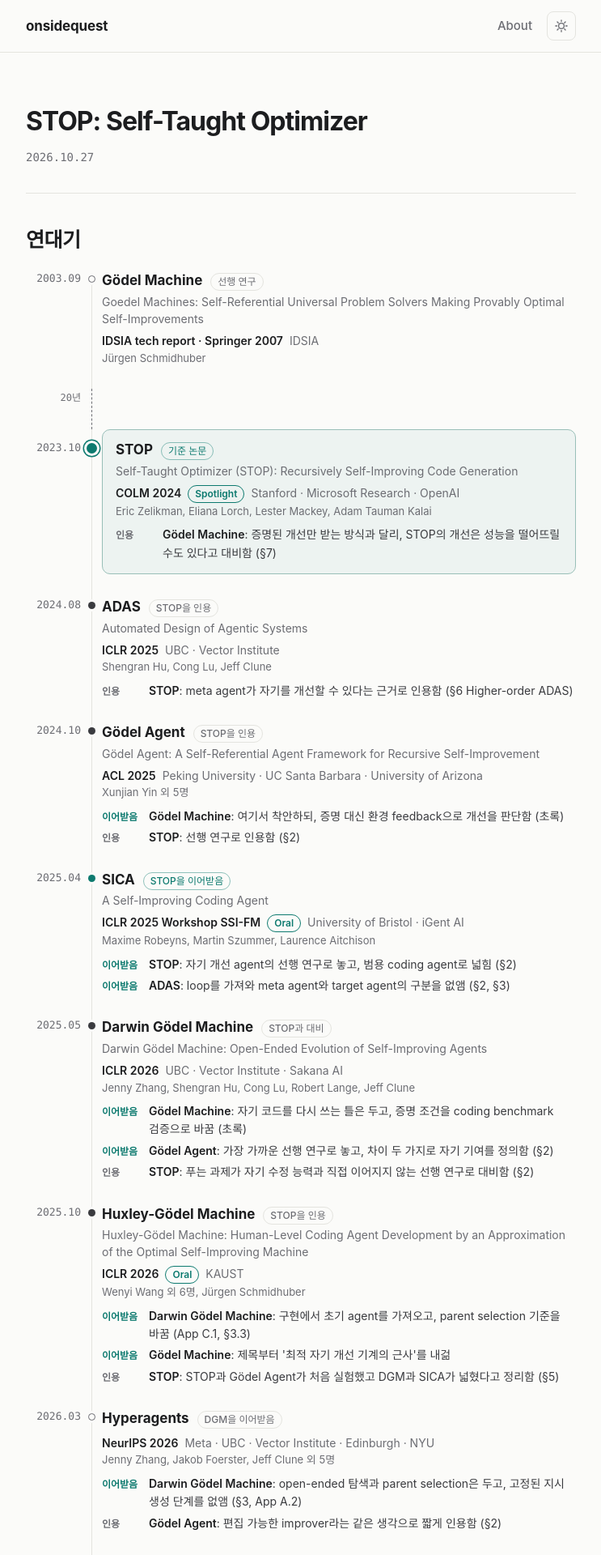
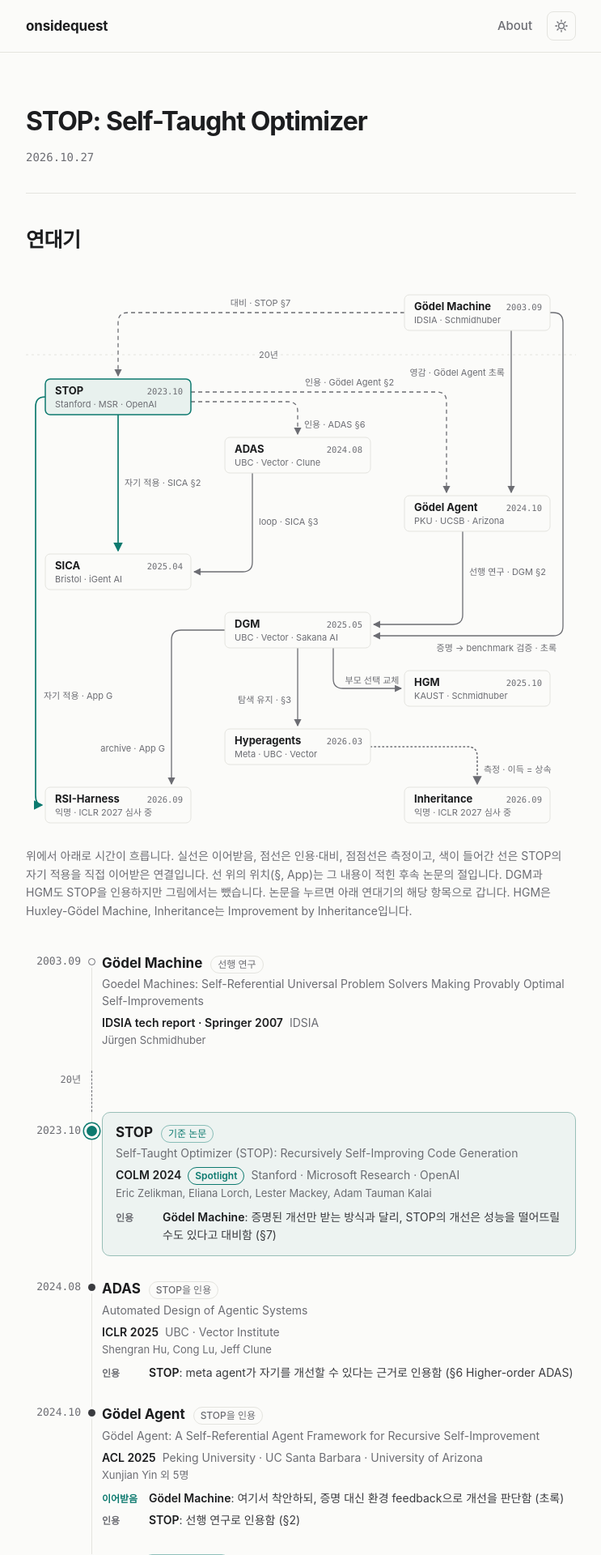
Before and after one commit to onsidequest/onsidequest.github.io, a Jekyll site: the page built from _posts/2026-10-27-stop.md, in a window 1280 px wide. Shown: the top 1920 px of the page at 81% size, without its empty margins (268-1011 px from the left). Built offline with Jekyll 4.4.1, drawn with Linux system fonts in a browser that asks for light colours; some web fonts are replaced; comment, search, counter and statistics services are not loaded.

Commit message:
Add STOP lineage graph above the timeline
Hand-drawn inline SVG so it follows the site theme; nodes link to the
matching timeline entries. Also raise figure margins above .prose figure.

Co-Authored-By: Claude Opus 5.5 <noreply@anthropic.com>

```diff
--- /dev/null
+++ b/_includes/stop-lineage.html
@@ -0,0 +1,49 @@
+<figure class="lineage">
+<div class="lineage-scroll">
+<svg viewBox="0 0 680 688" role="img" aria-label="STOP의 자기 적용은 SICA와 RSI-Harness로 이어지고, Gödel Machine에서 Gödel Agent, DGM으로 이어진 흐름은 HGM, Hyperagents, RSI-Harness로 갈라진다. Improvement by Inheritance가 Hyperagents를 측정한다.">
+<defs>
+<marker id="lg-arr" viewBox="0 0 8 8" refX="7" refY="4" markerWidth="7" markerHeight="7" orient="auto-start-reverse"><path class="lg-arrow" d="M0,0 L8,4 L0,8 z"/></marker>
+<marker id="lg-arr-hl" viewBox="0 0 8 8" refX="7" refY="4" markerWidth="7" markerHeight="7" orient="auto-start-reverse"><path class="lg-arrow hl" d="M0,0 L8,4 L0,8 z"/></marker>
+</defs>
+<line class="lg-gap" x1="0" y1="90" x2="680" y2="90"/>
+<text class="lg-lab" x="300" y="94" text-anchor="middle">20년</text>
+<path class="lg-edge c" d="M468,38 H126 Q114,38 114,50 V116" marker-end="url(#lg-arr)"/>
+<text class="lg-lab" x="290" y="30" text-anchor="middle">대비 · STOP §7</text>
+<path class="lg-edge" d="M600,60 V260" marker-end="url(#lg-arr)"/>
+<text class="lg-lab" x="592" y="116" text-anchor="end">영감 · Gödel Agent 초록</text>
+<path class="lg-edge" d="M648,38 H652 Q664,38 664,50 V425 Q664,437 652,437 H430" marker-end="url(#lg-arr)"/>
+<text class="lg-lab" x="656" y="456" text-anchor="end">증명 → benchmark 검증 · 초록</text>
+<path class="lg-edge c" d="M204,136 H508 Q520,136 520,148 V260" marker-end="url(#lg-arr)"/>
+<text class="lg-lab" x="400" y="128" text-anchor="middle">인용 · Gödel Agent §2</text>
+<path class="lg-edge c" d="M204,148 H324 Q336,148 336,160 V188" marker-end="url(#lg-arr)"/>
+<text class="lg-lab" x="344" y="180">인용 · ADAS §6</text>
+<path class="lg-edge hl" d="M114,164 V332" marker-end="url(#lg-arr-hl)"/>
+<text class="lg-lab" x="122" y="252">자기 적용 · SICA §2</text>
+<path class="lg-edge hl" d="M24,142 Q12,142 12,154 V634 Q12,646 20,646" marker-end="url(#lg-arr-hl)"/>
+<text class="lg-lab" x="22" y="515">자기 적용 · App G</text>
+<path class="lg-edge" d="M280,236 V346 Q280,358 268,358 H208" marker-end="url(#lg-arr)"/>
+<text class="lg-lab" x="288" y="300">loop · SICA §3</text>
+<path class="lg-edge" d="M540,308 V411 Q540,423 528,423 H430" marker-end="url(#lg-arr)"/>
+<text class="lg-lab" x="548" y="362">선행 연구 · DGM §2</text>
+<path class="lg-edge" d="M246,430 H192 Q180,430 180,442 V620" marker-end="url(#lg-arr)"/>
+<text class="lg-lab" x="172" y="580" text-anchor="end">archive · App G</text>
+<path class="lg-edge" d="M336,452 V548" marker-end="url(#lg-arr)"/>
+<text class="lg-lab" x="328" y="520" text-anchor="end">탐색 유지 · §3</text>
+<path class="lg-edge" d="M380,452 V490 Q380,502 392,502 H464" marker-end="url(#lg-arr)"/>
+<text class="lg-lab" x="428" y="496" text-anchor="middle">부모 선택 교체</text>
+<path class="lg-edge m" d="M426,574 H546 Q558,574 558,586 V620" marker-end="url(#lg-arr)"/>
+<text class="lg-lab" x="566" y="606">측정 · 이득 = 상속</text>
+<a href="#stop-godel-machine" class="lg-node"><rect x="468" y="16" width="180" height="44" rx="6"/><text class="lg-name" x="480" y="35">Gödel Machine</text><text class="lg-date" x="638" y="35" text-anchor="end">2003.09</text><text class="lg-sub" x="480" y="51">IDSIA · Schmidhuber</text></a>
+<a href="#stop-stop" class="lg-node focus"><rect x="24" y="120" width="180" height="44" rx="6"/><text class="lg-name" x="36" y="139">STOP</text><text class="lg-date" x="194" y="139" text-anchor="end">2023.10</text><text class="lg-sub" x="36" y="155">Stanford · MSR · OpenAI</text></a>
+<a href="#stop-adas" class="lg-node"><rect x="246" y="192" width="180" height="44" rx="6"/><text class="lg-name" x="258" y="211">ADAS</text><text class="lg-date" x="416" y="211" text-anchor="end">2024.08</text><text class="lg-sub" x="258" y="227">UBC · Vector · Clune</text></a>
+<a href="#stop-godel-agent" class="lg-node"><rect x="468" y="264" width="180" height="44" rx="6"/><text class="lg-name" x="480" y="283">Gödel Agent</text><text class="lg-date" x="638" y="283" text-anchor="end">2024.10</text><text class="lg-sub" x="480" y="299">PKU · UCSB · Arizona</text></a>
+<a href="#stop-sica" class="lg-node"><rect x="24" y="336" width="180" height="44" rx="6"/><text class="lg-name" x="36" y="355">SICA</text><text class="lg-date" x="194" y="355" text-anchor="end">2025.04</text><text class="lg-sub" x="36" y="371">Bristol · iGent AI</text></a>
+<a href="#stop-dgm" class="lg-node"><rect x="246" y="408" width="180" height="44" rx="6"/><text class="lg-name" x="258" y="427">DGM</text><text class="lg-date" x="416" y="427" text-anchor="end">2025.05</text><text class="lg-sub" x="258" y="443">UBC · Vector · Sakana AI</text></a>
+<a href="#stop-hgm" class="lg-node"><rect x="468" y="480" width="180" height="44" rx="6"/><text class="lg-name" x="480" y="499">HGM</text><text class="lg-date" x="638" y="499" text-anchor="end">2025.10</text><text class="lg-sub" x="480" y="515">KAUST · Schmidhuber</text></a>
+<a href="#stop-hyperagents" class="lg-node"><rect x="246" y="552" width="180" height="44" rx="6"/><text class="lg-name" x="258" y="571">Hyperagents</text><text class="lg-date" x="416" y="571" text-anchor="end">2026.03</text><text class="lg-sub" x="258" y="587">Meta · UBC · Vector</text></a>
+<a href="#stop-rsi-harness" class="lg-node"><rect x="24" y="624" width="180" height="44" rx="6"/><text class="lg-name" x="36" y="643">RSI-Harness</text><text class="lg-date" x="194" y="643" text-anchor="end">2026.09</text><text class="lg-sub" x="36" y="659">익명 · ICLR 2027 심사 중</text></a>
+<a href="#stop-inheritance" class="lg-node"><rect x="468" y="624" width="180" height="44" rx="6"/><text class="lg-name" x="480" y="643">Inheritance</text><text class="lg-date" x="638" y="643" text-anchor="end">2026.09</text><text class="lg-sub" x="480" y="659">익명 · ICLR 2027 심사 중</text></a>
+</svg>
+</div>
+<figcaption>위에서 아래로 시간이 흐릅니다. 실선은 이어받음, 점선은 인용·대비, 점점선은 측정이고, 색이 들어간 선은 STOP의 자기 적용을 직접 이어받은 연결입니다. 선 위의 위치(§, App)는 그 내용이 적힌 후속 논문의 절입니다. DGM과 HGM도 STOP을 인용하지만 그림에서는 뺐습니다. 논문을 누르면 아래 연대기의 해당 항목으로 갑니다. HGM은 Huxley-Gödel Machine, Inheritance는 Improvement by Inheritance입니다.</figcaption>
+</figure>
--- a/_posts/2026-10-27-stop.md
+++ b/_posts/2026-10-27-stop.md
@@ -4,4 +4,6 @@ title: "STOP: Self-Taught Optimizer"
 
 ## 연대기
 
+{% include stop-lineage.html %}
+
 {% include timeline.html name="stop" %}
--- a/assets/css/main.css
+++ b/assets/css/main.css
@@ -551,7 +551,7 @@ pre {
 }
 
 /* ---------- Timeline ---------- */
-.timeline {
+figure.timeline {
   --tl-date: 68px;
   --tl-gap: 26px;
   --tl-rail: calc(var(--tl-date) + var(--tl-gap) / 2);
@@ -795,6 +795,115 @@ pre {
   line-height: 1.6;
 }
 
+/* ---------- Lineage graph ---------- */
+figure.lineage {
+  margin: 2em 0 2.4em;
+}
+
+.lineage-scroll {
+  overflow-x: auto;
+}
+
+.lineage svg {
+  display: block;
+  width: 100%;
+  min-width: 600px;
+  height: auto;
+  font-family: var(--font-sans);
+}
+
+.lg-edge {
+  fill: none;
+  stroke: var(--muted);
+  stroke-width: 1.3;
+}
+
+.lg-edge.c {
+  stroke-dasharray: 5 4;
+}
+
+.lg-edge.m {
+  stroke-dasharray: 1.5 3.5;
+  stroke-linecap: round;
+  stroke-width: 1.6;
+}
+
+.lg-edge.hl {
+  stroke: var(--accent);
+  stroke-width: 1.7;
+}
+
+.lg-arrow {
+  fill: var(--muted);
+}
+
+.lg-arrow.hl {
+  fill: var(--accent);
+}
+
+.lg-gap {
+  stroke: var(--border);
+  stroke-dasharray: 3 4;
+}
+
+/* 선 위에 얹는 글자는 배경색 테두리로 선을 가린다 */
+.lg-lab {
+  fill: var(--muted);
+  font-size: 11px;
+  paint-order: stroke;
+  stroke: var(--bg);
+  stroke-width: 4px;
+  stroke-linejoin: round;
+}
+
+.lineage .lg-node {
+  text-decoration: none;
+}
+
+.lg-node rect {
+  fill: var(--bg);
+  stroke: var(--border);
+  stroke-width: 1;
+}
+
+.lg-node:hover rect,
+.lg-node:focus-visible rect {
+  stroke: var(--accent);
+}
+
+.lg-node.focus rect {
+  fill: color-mix(in srgb, var(--accent) 8%, var(--bg));
+  stroke: var(--accent);
+  stroke-width: 1.5;
+}
+
+.lg-name {
+  fill: var(--fg);
+  font-size: 13px;
+  font-weight: 650;
+}
+
+.lg-date,
+.lg-sub {
+  fill: var(--muted);
+}
+
+.lg-date {
+  font-family: var(--font-mono);
+  font-size: 10.5px;
+}
+
+.lg-sub {
+  font-size: 11px;
+}
+
+.lineage figcaption {
+  margin-top: 10px;
+  color: var(--muted);
+  font-size: 14px;
+  line-height: 1.6;
+}
+
 /* ---------- Comments ---------- */
 .comments {
   margin-top: 64px;
@@ -863,7 +972,7 @@ pre {
     font-size: 22px;
   }
 
-  .timeline {
+  figure.timeline {
     --tl-date: 54px;
     --tl-gap: 24px;
   }
```
